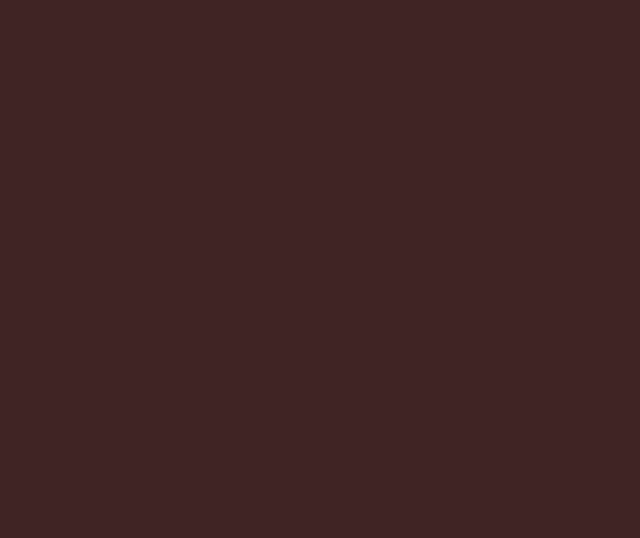
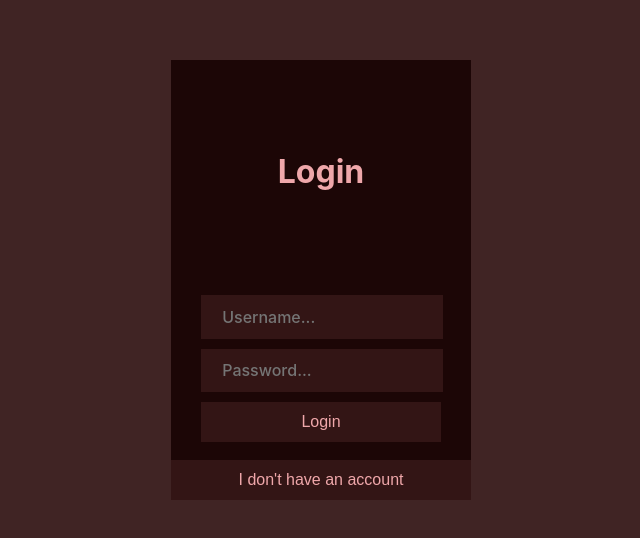
Before and after one commit to onlinedi-vision/od-client, a Vue app: page / in a window 1280 px wide. Shown: the part 140-678 px from the top of the page, without its empty margins (319-959 px from the left). Built offline with nearby package versions, Linux system fonts and the light colour scheme.

Commit message:
added signup/login + other stuff
Signed-off-by: Ana Alexandru-Gabriel <ana.alexandru.gabriel@proton.me>

```diff
--- a/src-tauri/tauri.conf.json
+++ b/src-tauri/tauri.conf.json
@@ -22,6 +22,11 @@
     }
   },
   "bundle": {
+    "linux": {
+      "appimage": {
+        "bundleMediaFramework":true
+      }
+    },
     "active": true,
     "targets": "all",
     "icon": [
--- a/src/App.vue
+++ b/src/App.vue
@@ -9,10 +9,10 @@ export default {
     let server="1313";
     function compareDate(a, b) {
       if(Number(a.datetime) < Number(b.datetime)) {
-        return -1;
+        return 1;
       }
       if(Number(a.datetime) > Number(b.datetime)) {
-        return 1;
+        return -1;
       }
       return 0;
 
@@ -31,7 +31,7 @@ export default {
             this.token = servers.token;
             token = servers.token;
 
-            invoke('writeCredentials', {creds: JSON.stringify({'username': this.username, 'token': token }) });
+            invoke('writeCredentials', {creds: JSON.stringify({'username': this.username, 'token': this.token }) });
 
             for(let i = 0; i < servers['s_list'].length; i++) {
               invoke('getServerInfo', {sid: servers['s_list'][i]})
@@ -76,15 +76,24 @@ export default {
       })
       .catch((err) => {
         console.log(err)
+        this.loggedin = false;
       });
 
 
 
         return {
+          pli: true,
+          loggedin: true,
+          lusername: "",
+          password: "",
+          lemail: "",
           done:false,
           token:token,
           sid: "1",
           server:true,
+          lError: false,
+          lErrorText: "",
+          createChannelPopUp: false,
           uservers:[{
             'sid':'1',
             'name':'Welcome',
@@ -98,6 +107,10 @@ export default {
               'messages': [{
                 'username':'System',
                 'm_content':'Welcome to Division Online! Please feel at home! <3'
+              },
+              {
+                'username':'System',
+                'm_content':'https://www.w3schools.com/html/mov_bbb.mp4'
               }
               ]
               }
@@ -123,13 +136,126 @@ export default {
       if(this.sid=== '1') {message=''; this.name;}
       if(message==='')return;
       let sname = this.name;
-      this.name = '';
+      this.name = '...';
       invoke('sendMessage', {token:this.token, channel: this.textChannel, server: this.sid,  m_content: message, username:'ana' }).then((res) => {
+        console.log('taaa');
+        this.info[this.info.findIndex(obj => obj.sid == this.sid)].divs[this.info[this.info.findIndex(obj => obj.sid == this.sid)].divs.findIndex(obj => obj.channelTag==this.textChannel)]['messages'].unshift({"username":this.username, "m_content":res});
+        this.name='';
+      }).catch((err) =>{
+      this.divs[this.divs.findIndex(obj => obj.channelTag===this.textChannel)]['messages'].unshift({"username":this.username, "m_content":err});
+      });
+      this.name='';
+    },
+    getUserServers() {
+      invoke('getServers', {token: this.token, username: this.username})
+          .then((res) => {
+            console.log('LOL' + this.token);
+            let servers = JSON.parse(res);
+            this.token = servers['token'];
 
-        this.info[this.info.findIndex(obj => obj.sid == this.sid)].divs[this.info[this.info.findIndex(obj => obj.sid == this.sid)].divs.findIndex(obj => obj.channelTag==this.textChannel)]['messages'].push({"username":this.username, "m_content":res});
-      }).catch((err) =>{
-      this.divs[this.divs.findIndex(obj => obj.channelTag===this.textChannel)]['messages'].push({"username":this.username, "m_content":err});
-      });
+            invoke('writeCredentials', {creds: JSON.stringify({'username': this.username, 'token': this.token }) })
+              .then((res) => console.log(res))
+              .catch((err) => console.log(err));
+
+            for(let i = 0; i < servers['s_list'].length; i++) {
+              invoke('getServerInfo', {sid: servers['s_list'][i]})
+                .then((si) => {
+                  let sinfo = JSON.parse(si);
+                  this.uservers.push({'sid': servers['s_list'][i], 'name': sinfo['name'], 'desc': sinfo['desc'], 'img_url': sinfo['img_url']});
+                })
+                .catch((err) => {
+                  console.log(err);
+                })
+              this.info.push({'sid': servers['s_list'][i], 'divs':[]});
+              invoke('getChannels', {token: this.token, server: servers['s_list'][i], username: this.username})
+              .then((res) => {
+                let channels = JSON.parse(res)['c_list'];
+                for(let j = 0; j<channels.length; j++) {
+                  invoke('getMessages', {token: this.token, server:servers['s_list'][i], channel:channels[j]['channel_name'], username: this.username})
+                    .then((res) => {
+
+                      this.info[this.info.findIndex(obj => obj.sid == servers['s_list'][i])].divs.push({'channelTag': channels[j]['channel_name'], 'messages': JSON.parse(res)['m_list'].sort(compareDate)});
+                      this.divs.push({'sid':servers['s_list'][i], 'channelTag': channels[j]['channel_name'], 'messages': JSON.parse(res)['m_list'].sort(compareDate)})
+                      })
+                      .catch((err) => {
+                        console.log('err');
+                      });
+
+                  }
+                  this.done=true;
+                  console.log(this.divs);
+                })
+                .catch((err) => {
+                  console.log('err channels');
+                });
+                }
+              console.log(this.info);
+              console.log('INFO');
+              console.log(this.info[this.info.findIndex(obj => obj.sid == this.sid)].divs);
+          })
+          .catch((err) => {
+            console.log(err);
+          });
+          this.done = true;
+
+    }
+    ,
+    logIn() {
+      invoke('logIn', {username: this.lusername, password: this.password})
+        .then((res) => {
+          console.log(res);
+
+
+          let tokenJS = JSON.parse(res);
+          this.token = tokenJS['token'];
+
+          if(this.token === "") {
+            this.lError=true;
+            this.lErrorText="Authentification Failed";
+            return;
+          }
+
+          this.username = this.lusername;
+          this.password = "";
+          this.loggedin = true;
+
+          invoke('writeCredentials', {creds: JSON.stringify({'username': this.username, 'token': this.token }) });
+          this.getUserServers();
+        })
+        .catch((err) => console.log(err));
+    },
+    signUp() {
+      if(this.password.length < 8) {
+            this.lError = true;
+            this.lErrorText = "Password is too short";
+            return
+          }
+      invoke('signUp', {username: this.lusername, password: this.password, email: this.lemail})
+        .then((res) => {
+          console.log(res);
+
+
+
+          let tokenJS = JSON.parse(res);
+          this.token = tokenJS['token'];
+
+          if(this.token === "") {
+            this.lError=true;
+            this.lErrorText="User @" + this.lusername + " exists.";
+            return;
+          }
+
+          this.username = this.lusername;
+          this.password = "";
+          this.loggedin = true;
+
+          invoke('writeCredentials', {creds: JSON.stringify({'username': this.username, 'token': this.token }) });
+          this.getUserServers();
+        })
+        .catch((err) => console.log(err));
+    },
+    changeLogIn() {
+      this.pli = !this.pli;
     },
     get_messages(channel, server, token) {
       invoke('getMessages', {token: token, server:server, channel:channel})
@@ -149,7 +275,14 @@ export default {
 
       return month[Number(date.getMonth())] + ' ' + date.getDate() + ' '+ date.getFullYear() + ' ' + date.getHours() + ':' + date.getMinutes();
     },
+    createChannel(svid) {
+      this.createChannelPopUp=!this.createChannelPopUp;
+    },
+    createServer() {
+      this.createChannelPopUp=!this.createChannelPopUp;
+    },
     change_server(sv) {
+      this.createChannelPopUp=!this.createChannelPopUp;
       this.sid = sv;
       console.log(this.sid);
       this.textChannel = this.info[this.info.findIndex(obj => obj.sid == this.sid)].divs[0].channelTag;
@@ -160,7 +293,7 @@ export default {
 
 </script>
 <template >
-  <main class="container" v-if="done">
+  <main class="container" v-if="done && loggedin">
 
     <form class="row" @submit.prevent="greet">
       <button id="send" style="font-size:15px;text-align:center;"><b>+</b></button>
@@ -170,7 +303,7 @@ export default {
     <img src='https://media1.tenor.com/m/viIU4ICp1N8AAAAd/dance.gif' width='60px' height='60px' class='cui' style='margin-bottom:0px;'/>
   <img src='https://media1.tenor.com/m/viIU4ICp1N8AAAAd/dance.gif' width='60px' height='60px' class='cui' style='top:75px;margin-bottom:0px;'/>
 
-    <div class = "column">
+    <div @click="createServer()" class = "column">
       <template v-for="(sv, idx) in uservers">
         <img @click="change_server(sv['sid'])" v-bind:src="sv['img_url']" width='50px' height='50px' class='user-icon' style='margin-top: 0px;margin-top:10px;'/>
       </template>
@@ -182,29 +315,38 @@ export default {
            <template v-if="done">
              <template v-if="info[info.findIndex(obj => obj.sid == sid)].divs !== undefined">
               <template v-for="(div, index) in info[info.findIndex(obj => obj.sid == sid)].divs" :key="index">
-                <button @click="change_channel(div['channelTag'])" class="channel_button"># {{div['channelTag']}}</button>
+                <template v-if="div['channelTag'] === textChannel">
+                  <button @click="change_channel(div['channelTag'])" class="channel_button" style="background-color: white"># {{div['channelTag']}}</button>
+                </template>
+                <template v-else>
+                  <button @click="change_channel(div['channelTag'])" class="channel_button"># {{div['channelTag']}}</button>
+                </template>
               </template>
             </template>
            </template>
-        <button class="channel_button"> voice-channel</button>
-        <button class="channel_button" style=" position: relative; text-align: center; padding-left: 0px; padding-right: 0px;"><b>+</b></button>
+        <button @click="createChannel(sid)" class="channel_button" style=" position: relative; text-align: center; padding-left: 0px; padding-right: 0px;"><b>+</b></button>
 
       </div>
+      <div v-if="createChannelPopUp" class="login"></div>
 
       <div id="chat">
 
         <template v-if="done">
-          <template v-for="(div, index) in info[info.findIndex(obj => obj.sid == sid)].divs[info[info.findIndex(obj => obj.sid == sid)].divs.findIndex(obj => obj.channelTag==textChannel)]['messages']" :key="index">
+          <template v-for="(div, index) in info[info.findIndex(obj => obj.sid == sid)].divs[info[info.findIndex(obj => obj.sid == sid)].divs.findIndex(obj => obj.channelTag==textChannel)]['messages']" :key="div">
           <div class="comp-mess">
           <img v-bind:src="svusers[svusers.findIndex(obj => obj.username==div['username'])]['img']" width='40px' height='40px' class='user-icon' style='margin-top: 10px;margin-bottom:10px;'/>
           <div class="message">
 
             <div class="user" style="padding-top:6px;">
-              <div ><RouterLink to='/profile'><i>{{div['username']}}</i></RouterLink></div>
+              <div ><i>{{div['username']}}</i></div>
               <div class="mdate" style="font-size:12px;padding-left:5px;padding-top:1px;"><i>{{get_date(Number(div['datetime']))}}</i></div>
             </div>
-            <div v-if="div['m_content'].startsWith('https:')">
+            <div v-if="div['m_content'].startsWith('https:') && ['.jpg','.png','.jpeg','.gif'].some(char => div['m_content'].endsWith(char))">
               <img v-bind:src="div['m_content']">
+            </div>
+            <div v-else-if="div['m_content'].startsWith('https:') && ['.ogg','.mp4'].some(char => div['m_content'].endsWith(char))">
+              <video v-bind:src="div['m_content']" type="video/ogg" controls>
+              </video>
             </div>
             <div style="font-size: 17px;" v-else>
               {{div['m_content']}}
@@ -225,8 +367,30 @@ export default {
         </template>
       </div>
     </main>
-    <main v-else>
+    <main v-else-if="!loggedin">
+      <main v-if="pli">
 
+        <div v-if="lError" class="loginError"><h4>{{lErrorText}}</h4></div>
+        <div class="login">
+        <h1 style="margin-top: 100px;">Login</h1>
+        <input class="username" v-model="lusername" placeholder="Username..." />
+        <input type="password" class="password" v-model="password" placeholder="Password..." />
+        <button class="loginb" type="submit" @click="logIn()">Login</button>
+        </div>
+        <button class="change-login" type="submit" @click="changeLogIn()">I don't have an account</button>
+      </main>
+      <main v-else>
+
+        <div v-if="lError" class="loginError"><h4>{{lErrorText}}</h4></div>
+        <div class="login">
+        <h1 style="margin-top: 100px;">Signup</h1>
+        <input class="e-mail" v-model="lemail" placeholder="E-mail Address..." />
+        <input class="username" style="margin-top: 10px" v-model="lusername" placeholder="Username..." />
+        <input type="password" class="password" v-model="password" placeholder="Password..." />
+        <button class="loginb" type="submit" @click="signUp()">SignUp</button>
+        </div>
+        <button class="change-login" type="submit" @click="changeLogIn()">I have an account</button>
+      </main>
     </main>
 
   </template>
@@ -323,6 +487,35 @@ export default {
       border-radius: 40px 40px 40px 40px;
       border: 2px solid transparent;
     }
+    .login {
+
+      background-color: #1c0606;
+      position: absolute;
+      display: flex;
+      flex-direction: column;
+      top: calc(50vh - 200px);
+      left: calc(50vw - 150px);
+      height: calc(100vh - 155px);
+      width: 300px;
+      height: 400px;
+      z-index: 9999;
+      text-align: center;
+    }
+
+    .loginError {
+
+      background-color: #1c0606;
+      position: absolute;
+      display: flex;
+      flex-direction: column;
+      top: calc(50vh - 250px);
+      left: calc(50vw - 150px);
+      width: 300px;
+      height: 50px;
+      z-index: 9999;
+      color: red;
+      text-align: center;
+    }
 
     .server-users {
       transition: 0.2s;
@@ -375,7 +568,7 @@ export default {
   }
   #chat {
     display: flex;
-    flex-direction: column;
+    flex-direction: column-reverse;
     position: absolute;
     left: 260px;
     width: calc(100vw - 332px);
@@ -533,6 +726,61 @@ button {
   width: 100vw;
 }
 
+.e-mail {
+  background-color: #331515;/*#230d0e;*/
+  color: #efa7aa;
+  bottom: 0;
+  margin-top: 40px;
+  margin-left: 30px;
+  width: 200px;
+}
+
+.username {
+  background-color: #331515;/*#230d0e;*/
+  color: #efa7aa;
+  bottom: 0;
+  margin-top: 90px;
+  margin-left: 30px;
+  width: 200px;
+}
+
+.password {
+  background-color: #331515;/*#230d0e;*/
+  color: #efa7aa;
+  bottom: 0;
+  margin-top: 10px;
+  margin-left: 30px;
+  width: 200px;
+}
+
+.loginb {
+  cursor:pointer;
+  background-color: #331515;/*#230d0e;*/
+  color: #efa7aa;
+  bottom: 0;
+  margin-top: 10px;
+  margin-left: 30px;
+  height: 40px;
+  width: 240px;
+  justify-content: center;
+  text-align: center;
+}
+.change-login {
+  cursor:pointer;
+  background-color: #331515;/*#230d0e;*/
+  color: #efa7aa;
+  bottom: 0;
+  position: absolute;
+  top: calc(50vh + 190px);
+  left: calc(50vw - 180px);
+  margin-top: 10px;
+  margin-left: 30px;
+  height: 40px;
+  width: 300px;
+  justify-content: center;
+  text-align: center;
+}
+
 @media (prefers-color-scheme: dark) {
   :root {
     color: #f6f6f6;
```
Also changed, not shown: 1 other file (tests, documents, lock files or other folders).
